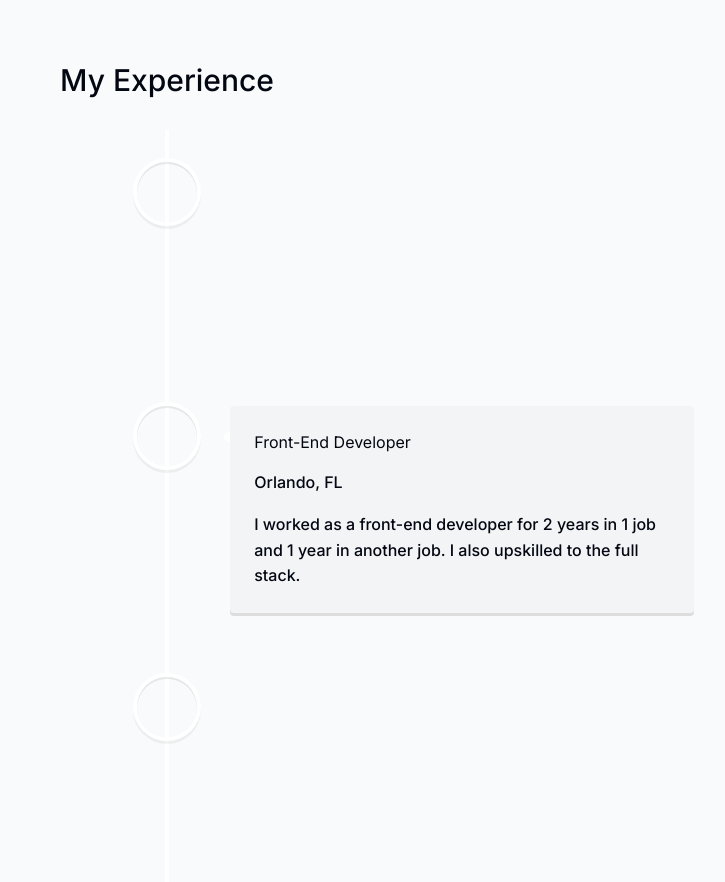
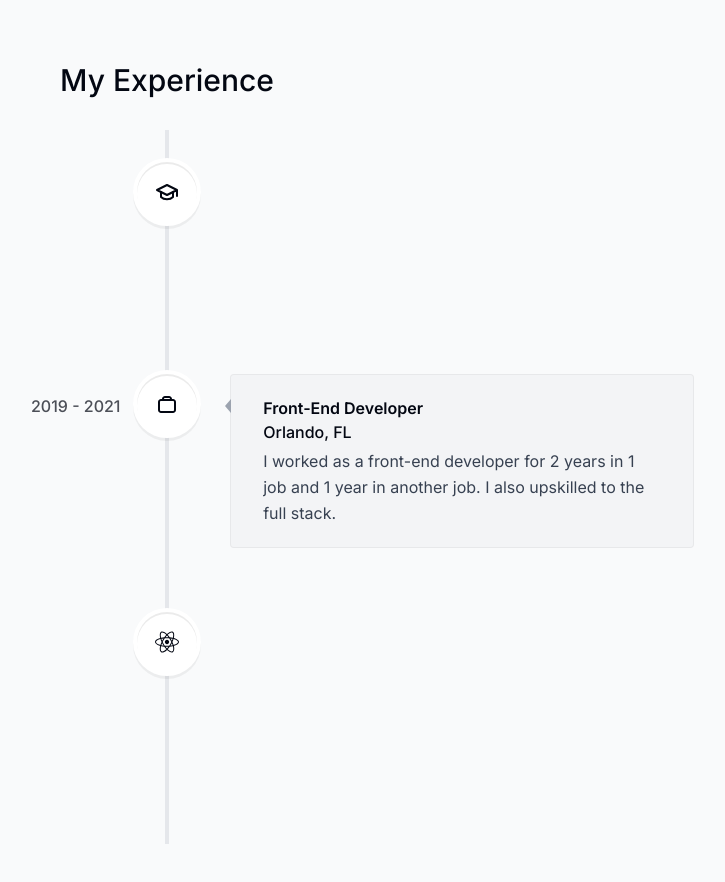
Before and after one commit to ktroyan7/portfolio-website, a Next.js app: page / in a window 1280 px wide. Shown: the part 2900-3782 px from the top of the page, without its empty margins (473-1198 px from the left). Built offline with nearby package versions, Linux system fonts and the light colour scheme.

Commit message:
fixed experience issues

```diff
--- a/app/globals.css
+++ b/app/globals.css
@@ -1,3 +1,13 @@
 @tailwind base;
 @tailwind components;
 @tailwind utilities;
+
+html {
+    --line-color: #e5e7eb
+}
+
+.is-hidden {
+    display: block !important;
+    visibility: visible !important;
+    opacity: 1 !important;
+}
--- a/components/experience.tsx
+++ b/components/experience.tsx
@@ -8,23 +8,37 @@ import {
   } from "react-vertical-timeline-component";
   import "react-vertical-timeline-component/style.min.css";
 import { experiencesData } from '@/lib/data';
+import { NodeNextRequest } from 'next/dist/server/base-http/node';
 
 
 export default function Experience() {
   return (
     <section id="experience">
         <SectionHeading>My experience</SectionHeading>
-        <VerticalTimeline>
+        <VerticalTimeline lineColor=''>
             { experiencesData.map((item, index) => (
                 <React.Fragment key={index}>
                  <VerticalTimelineElement
                  contentStyle={{
                     background: '#f3f4f6',
+                    boxShadow: "none",
+                    border: "1px solid rgba(0,0,0,0.05)",
+                    textAlign: "left",
+                    padding: "1.3rem 2rem"
+                 }}
+                 contentArrowStyle={{
+                  borderRight: "0.4rem solid #9ca3af"
+                 }}
+                 date={item.date}
+                 icon={item.icon}
+                 iconStyle={{
+                  background: "white",
+                  fontSize: "1.5rem"
                  }}
                  >
-                    <h3>{item.title}</h3>
-                    <p>{item.location}</p>
-                    <p>{item.description}</p>
+                    <h3 className='font-semibold capitalize'>{item.title}</h3>
+                    <p className='font-normal !mt-0'>{item.location}</p>
+                    <p className='!mt-1 !font-normal text-gray-700'>{item.description}</p>
                  </VerticalTimelineElement>
                  </React.Fragment>
                 ))}
```
